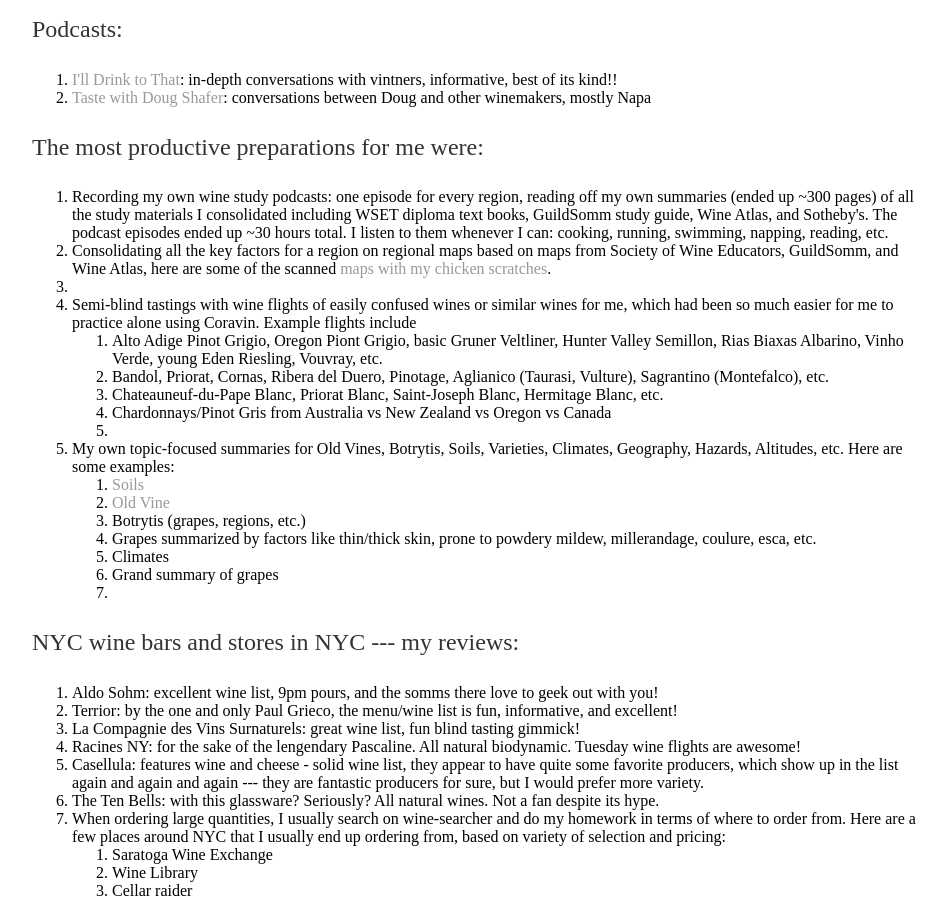
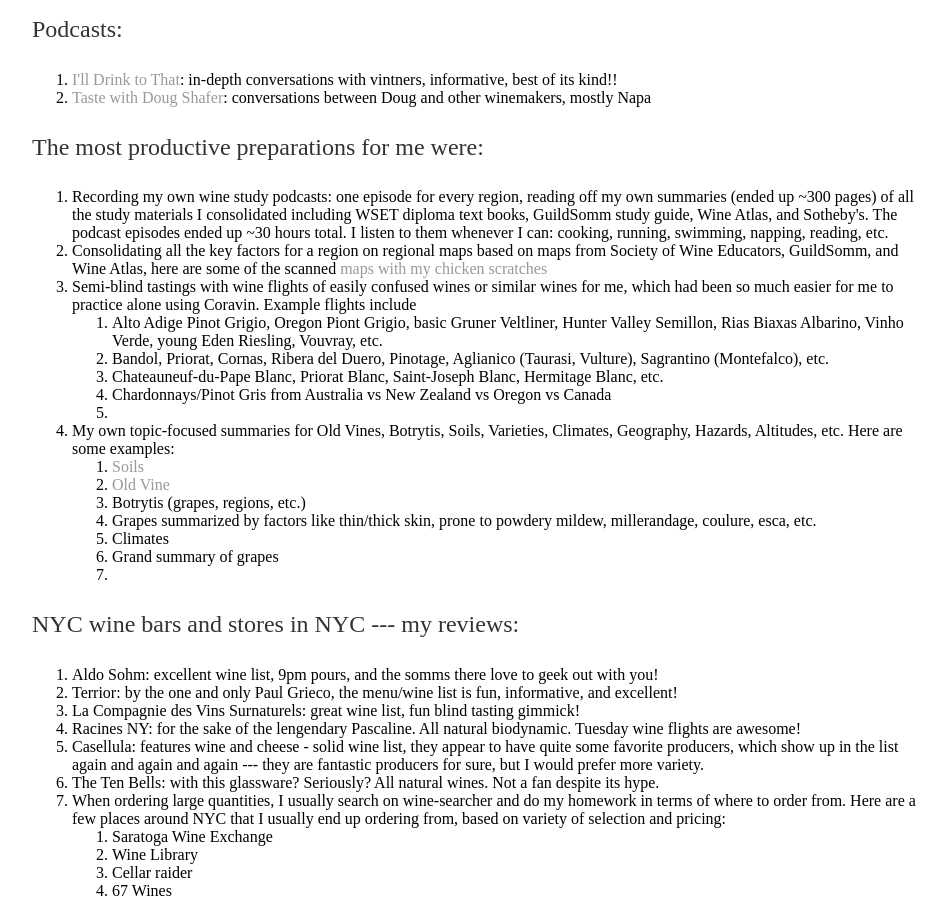
Before and after one commit to shenglih/shenglih.github.io, a Jekyll site: the page built from misc/wine_links.html, in a window 1280 px wide and 900 px high, scrolled down 710 px. Shown: the whole window, without its empty margins (160-1106 px from the left). Built offline with Jekyll 4.4.1, drawn with Linux system fonts in a browser that asks for light colours; comment, search, counter and statistics services are not loaded.

```diff
--- a/misc/wine_links.html
+++ b/misc/wine_links.html
@@ -43,7 +43,7 @@ title: Shengli Hu, Misc
 	<p> The most productive preparations for me were:</p>
 	<ol>
 		<li>Recording my own wine study podcasts: one episode for every region, reading off my own summaries (ended up ~300 pages) of all the study materials I consolidated including WSET diploma text books, GuildSomm study guide, Wine Atlas, and Sotheby's. The podcast episodes ended up ~30 hours total. I listen to them whenever I can: cooking, running, swimming, napping, reading, etc.</li>
-		<li>Consolidating all the key factors for a region on regional maps based on maps from Society of Wine Educators, GuildSomm, and Wine Atlas, here are some of the scanned <a href="/misc/wine_maps.pdf">maps with my chicken scratches</a>.<li>
+		<li>Consolidating all the key factors for a region on regional maps based on maps from Society of Wine Educators, GuildSomm, and Wine Atlas, here are some of the scanned <a href="/misc/wine_maps.pdf">maps with my chicken scratches</a></li>
 		<li>Semi-blind tastings with wine flights of easily confused wines or similar wines for me, which had been so much easier for me to practice alone using Coravin. Example flights include </li>
 			<ol>
 				<li>Alto Adige Pinot Grigio, Oregon Piont Grigio, basic Gruner Veltliner, Hunter Valley Semillon, Rias Biaxas Albarino, Vinho Verde, young Eden Riesling, Vouvray, etc.</li>
```
